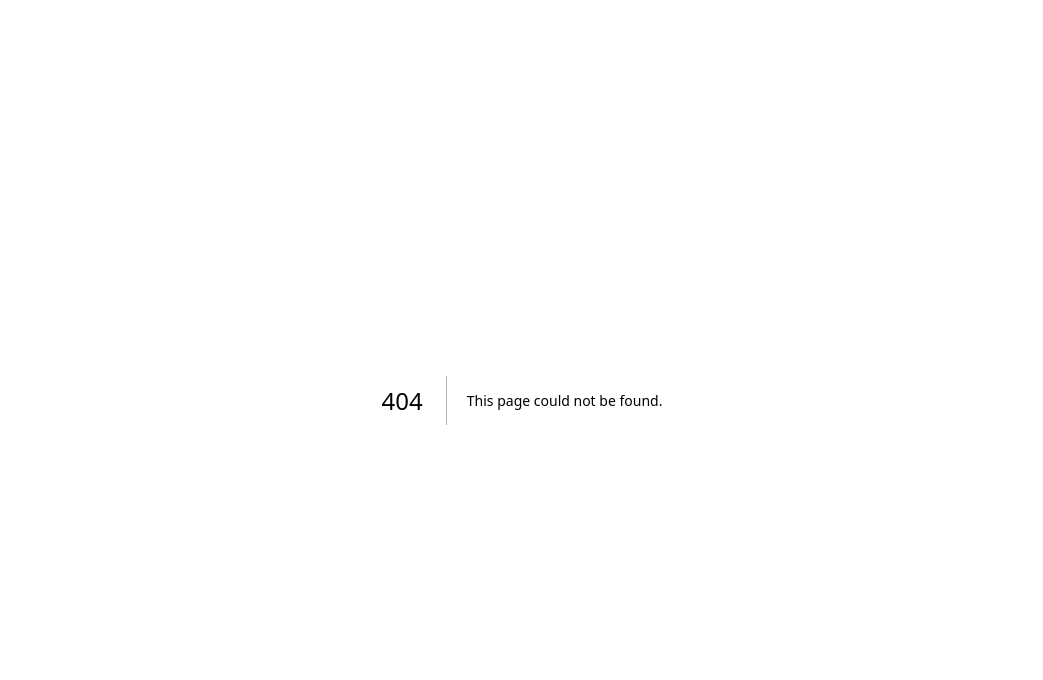
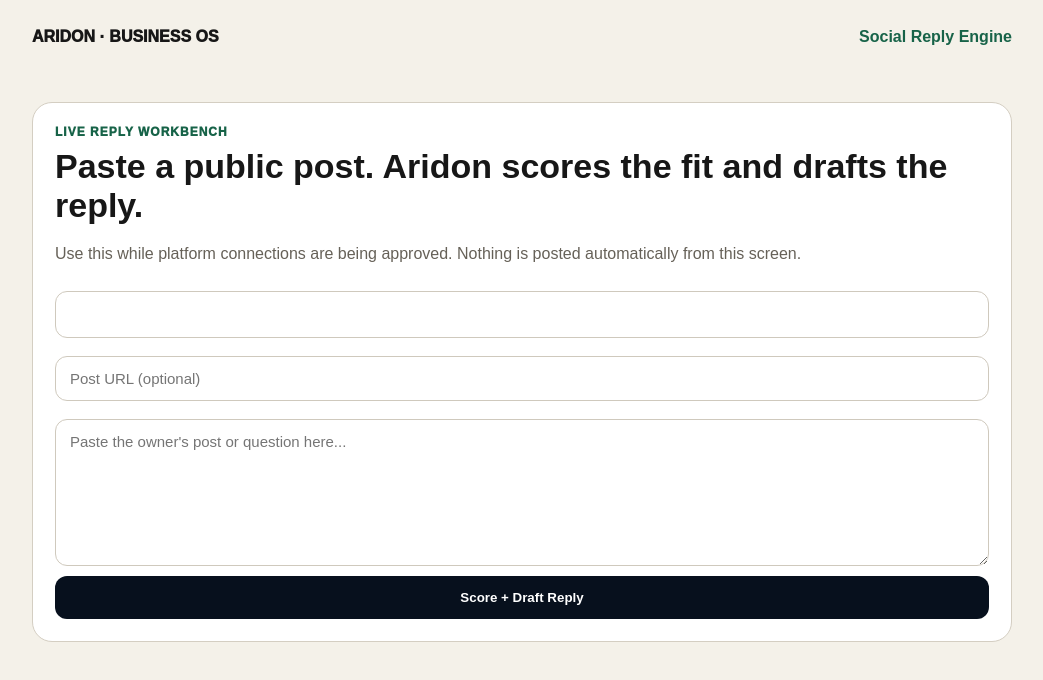
Before and after one commit to jimrusk/aridon-app, a Next.js app: page /business-os/outreach-radar/workbench in a window 1280 px wide. Before the commit this address had no page. Shown: the top 680 px of the page, without its empty margins (118-1161 px from the left). Built offline with nearby package versions, Linux system fonts and the light colour scheme.

Commit message:
Expose social reply workbench route

```diff
--- /dev/null
+++ b/app/business-os/outreach-radar/workbench/page.tsx
@@ -0,0 +1,21 @@
+import Link from 'next/link';
+import ReplyWorkbench from '../ReplyWorkbench';
+
+export const metadata = {
+  title: 'Aridon Reply Workbench',
+  description: 'Score a public business-growth post and draft a helpful Aridon reply.',
+};
+
+export default function ReplyWorkbenchPage() {
+  return (
+    <main style={{ minHeight: '100vh', background: '#F4F1E9', color: '#171717', fontFamily: 'Arial, sans-serif', padding: '28px 20px 70px' }}>
+      <div style={{ maxWidth: 980, margin: '0 auto' }}>
+        <nav style={{ display: 'flex', justifyContent: 'space-between', gap: 12, flexWrap: 'wrap' }}>
+          <Link href="/business-os" style={{ color: '#171717', textDecoration: 'none', fontWeight: 950 }}>ARIDON · BUSINESS OS</Link>
+          <Link href="/business-os/outreach-radar" style={{ color: '#176348', textDecoration: 'none', fontWeight: 850 }}>Social Reply Engine</Link>
+        </nav>
+        <ReplyWorkbench />
+      </div>
+    </main>
+  );
+}
```
